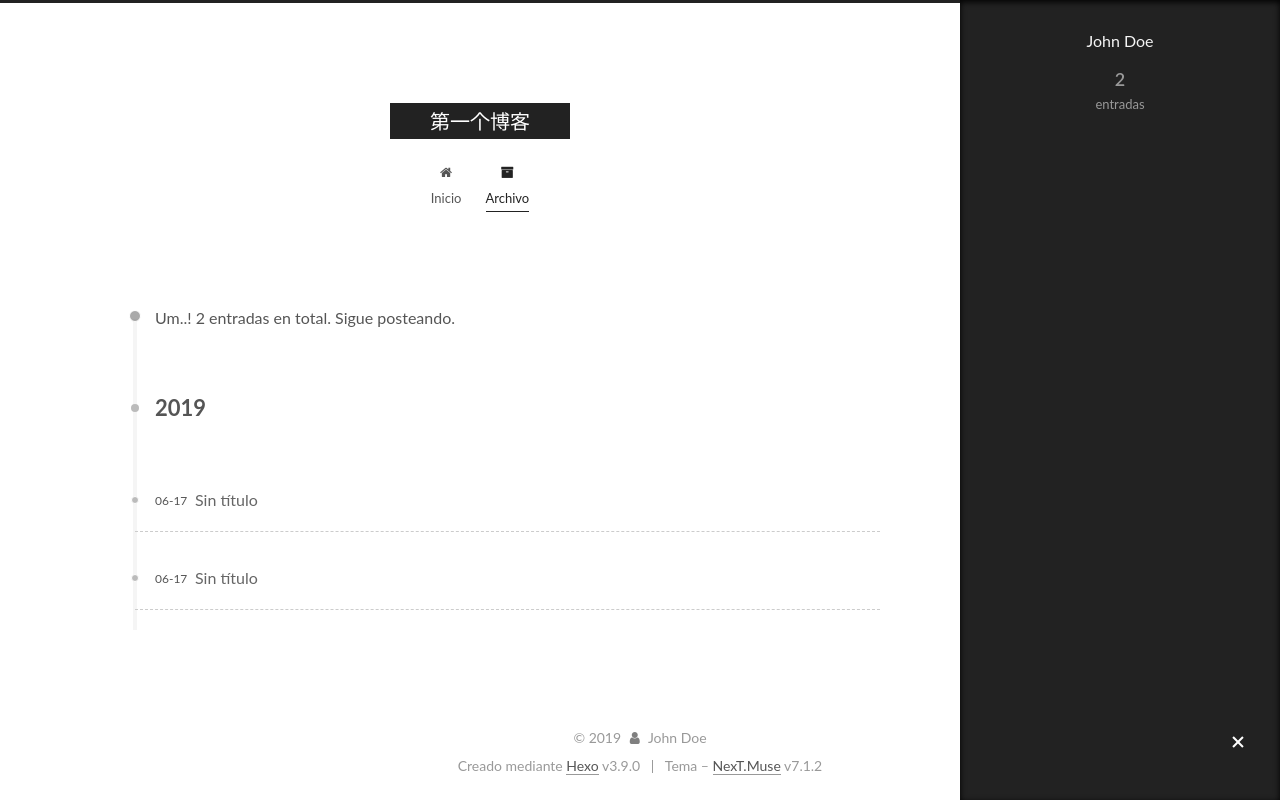
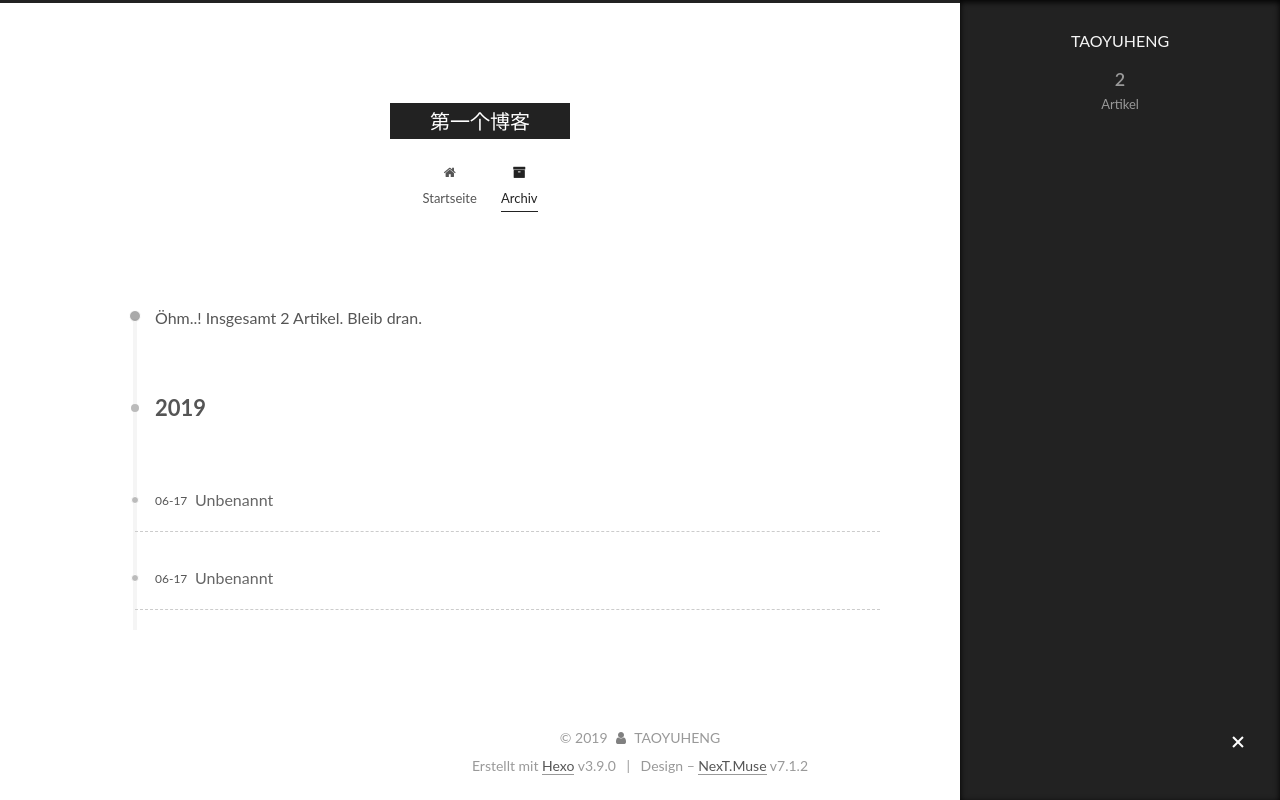
Before and after one commit to pillow0704/pillow0704.github.io, a plain HTML site: page archives/index.html in a window 1280 px wide. Both pictures are taken after a click on the element 1238 px from the left and 743 px from the top of the page. Drawn offline with Linux system fonts and the light colour scheme.

Commit message:
Site updated: 2019-06-18 11:56:58

```diff
--- a/archives/index.html
+++ b/archives/index.html
@@ -120,7 +120,7 @@
   };
 </script>
 
-  <title>Archivo | 第一个博客</title>
+  <title>Archiv | 第一个博客</title>
 
 
 
@@ -188,7 +188,7 @@
   </div>
 
   <div class="site-nav-toggle">
-    <button aria-label="Cambiar a barra de navegación">
+    <button aria-label="Navigationsleiste an/ausschalten">
       <span class="btn-bar"></span>
       <span class="btn-bar"></span>
       <span class="btn-bar"></span>
@@ -216,7 +216,7 @@
 
 
 
-    <a href="/" rel="section"><i class="menu-item-icon fa fa-fw fa-home"></i> <br>Inicio</a>
+    <a href="/" rel="section"><i class="menu-item-icon fa fa-fw fa-home"></i> <br>Startseite</a>
 
   </li>
 
@@ -233,7 +233,7 @@
 
 
 
-    <a href="/archives/" rel="section"><i class="menu-item-icon fa fa-fw fa-archive"></i> <br>Archivo</a>
+    <a href="/archives/" rel="section"><i class="menu-item-icon fa fa-fw fa-archive"></i> <br>Archiv</a>
 
   </li>
 
@@ -296,7 +296,7 @@
 
 
 
-        Um..! 2 entradas en total. Sigue posteando.
+        Öhm..! Insgesamt 2 Artikel. Bleib dran.
       </span>
 
 
@@ -323,7 +323,7 @@
 
           <a class="post-title-link" href="/2019/06/17/pillow/" itemprop="url">
 
-              <span itemprop="name">Sin título</span>
+              <span itemprop="name">Unbenannt</span>
 
           </a>
 
@@ -358,7 +358,7 @@
 
           <a class="post-title-link" href="/2019/06/17/我的博客/" itemprop="url">
 
-              <span itemprop="name">Sin título</span>
+              <span itemprop="name">Unbenannt</span>
 
           </a>
 
@@ -413,7 +413,7 @@
         <div class="site-overview">
           <div class="site-author motion-element" itemprop="author" itemscope itemtype="http://schema.org/Person">
 
-              <p class="site-author-name" itemprop="name">John Doe</p>
+              <p class="site-author-name" itemprop="name">TAOYUHENG</p>
               <div class="site-description motion-element" itemprop="description"></div>
           </div>
 
@@ -425,7 +425,7 @@
                   <a href="/archives/">
 
                     <span class="site-state-item-count">2</span>
-                    <span class="site-state-item-name">entradas</span>
+                    <span class="site-state-item-name">Artikel</span>
                   </a>
                 </div>
 
@@ -474,7 +474,7 @@
   <span class="with-love" id="animate">
     <i class="fa fa-user"></i>
   </span>
-  <span class="author" itemprop="copyrightHolder">John Doe</span>
+  <span class="author" itemprop="copyrightHolder">TAOYUHENG</span>
 
 
 
@@ -482,7 +482,7 @@
 </div>
 
 
-  <div class="powered-by">Creado mediante <a href="https://hexo.io" class="theme-link" rel="noopener" target="_blank">Hexo</a> v3.9.0</div>
+  <div class="powered-by">Erstellt mit  <a href="https://hexo.io" class="theme-link" rel="noopener" target="_blank">Hexo</a> v3.9.0</div>
 
 
 
@@ -490,7 +490,7 @@
 
 
 
-  <div class="theme-info">Tema – <a href="https://theme-next.org" class="theme-link" rel="noopener" target="_blank">NexT.Muse</a> v7.1.2</div>
+  <div class="theme-info">Design – <a href="https://theme-next.org" class="theme-link" rel="noopener" target="_blank">NexT.Muse</a> v7.1.2</div>
 
 
 
--- a/css/main.css
+++ b/css/main.css
@@ -1764,7 +1764,7 @@ pre .javascript .function {
   width: 4px;
   height: 4px;
   border-radius: 50%;
-  background: #177ea4;
+  background: #c7ffff;
 }
 .feed-link,
 .chat {
```
Also changed, not shown: 2019/06/17/pillow/index.html (+11 -11 lines), 2019/06/17/我的博客/index.html (+11 -11 lines), archives/2019/06/index.html (+12 -12 lines), archives/2019/index.html (+12 -12 lines), index.html (+16 -16 lines).
